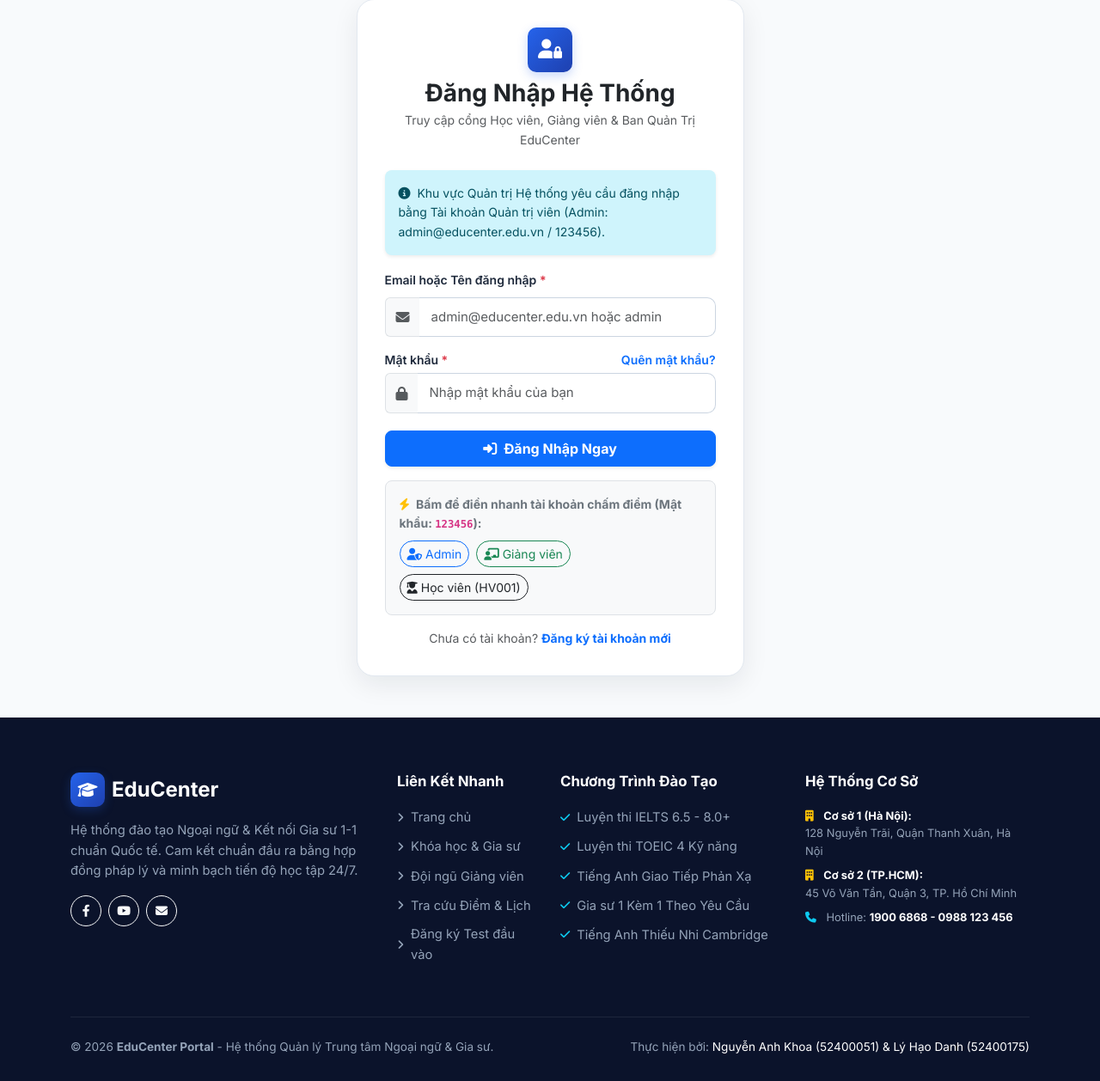
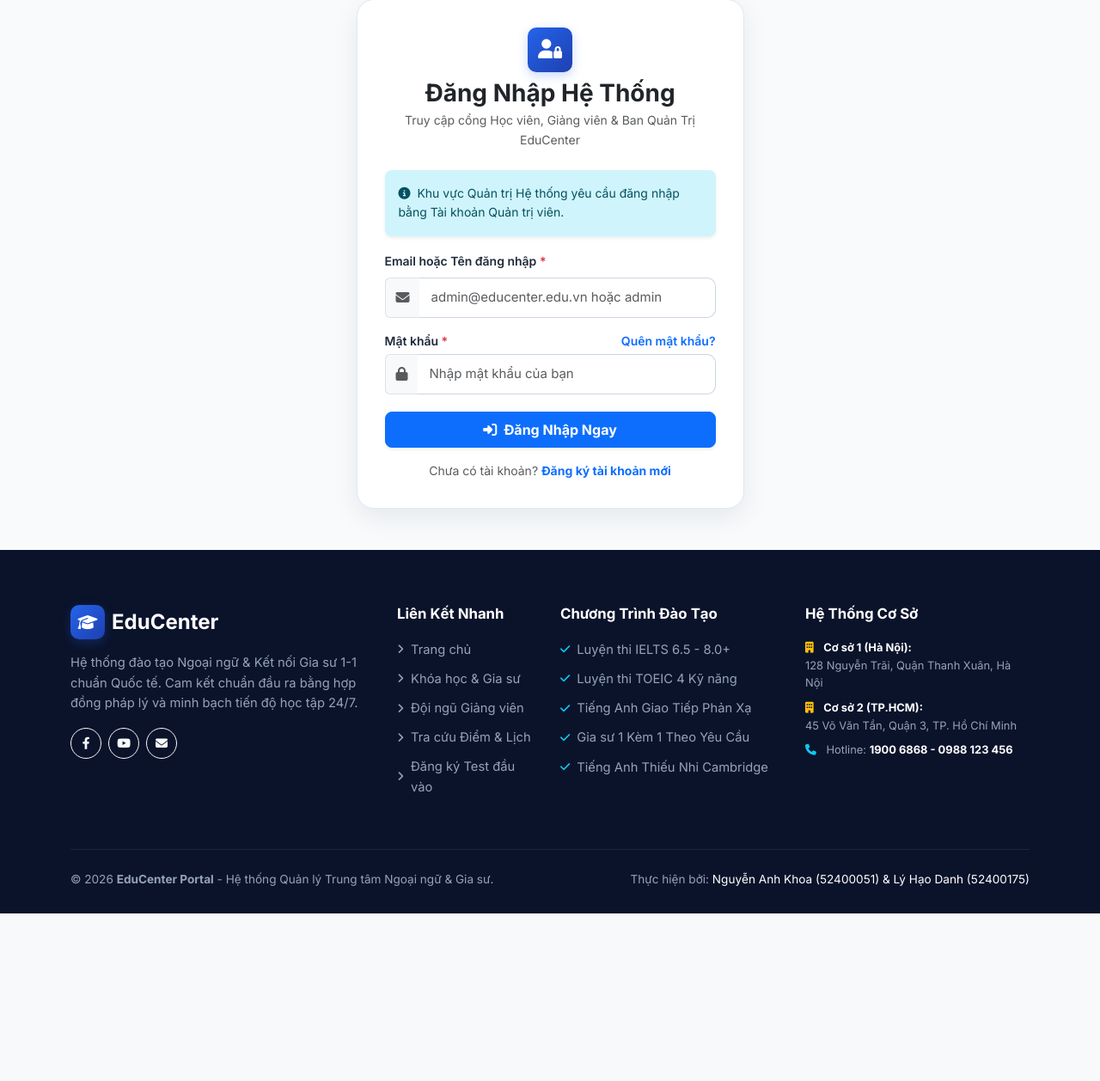
Before and after one commit to NguyenAnhKhoa-ctrl/Language-Center-Websites, a PHP site: the page made by login.php in a window 1280 px wide. Shown: the part 207-1465 px from the top of the page at 86% size. After the commit the page ends 1270 px from the top, so only its background shows below. Run offline with PHP 8.4, Linux system fonts and the light colour scheme.

Commit message:
style(login): remove preset quick-login buttons from login form

```diff
--- a/login.php
+++ b/login.php
@@ -45,7 +45,7 @@ if (isset($_GET['reset_success'])) {
     $infoBanner = 'Đặt lại mật khẩu thành công! Vui lòng đăng nhập lại bằng mật khẩu mới.';
 }
 if (isset($_GET['auth_required'])) {
-    $infoBanner = 'Khu vực Quản trị Hệ thống yêu cầu đăng nhập bằng Tài khoản Quản trị viên (Admin: admin@educenter.edu.vn / 123456).';
+    $infoBanner = 'Khu vực Quản trị Hệ thống yêu cầu đăng nhập bằng Tài khoản Quản trị viên.';
 }
 
 if ($_SERVER['REQUEST_METHOD'] === 'POST') {
@@ -185,33 +185,6 @@ require_once __DIR__ . '/includes/header.php';
                         </div>
                     </form>
 
-                    <!-- Hộp chọn nhanh tài khoản mẫu phục vụ Giảng viên chấm điểm -->
-                    <div class="p-3 rounded-3 bg-light border mb-3">
-                        <div class="small fw-bold text-secondary mb-2">
-                            <i class="fa-solid fa-bolt text-warning me-1"></i> Bấm để điền nhanh tài khoản chấm điểm (Mật khẩu: <code>123456</code>):
-                        </div>
-                        <div class="d-flex flex-wrap gap-2">
-                            <button type="button"
-                                    class="btn btn-sm btn-outline-primary rounded-pill quick-login-fill"
-                                    data-user="admin@educenter.edu.vn"
-                                    data-pass="123456">
-                                <i class="fa-solid fa-user-shield me-1"></i>Admin
-                            </button>
-                            <button type="button"
-                                    class="btn btn-sm btn-outline-success rounded-pill quick-login-fill"
-                                    data-user="thaomy.ielts@educenter.edu.vn"
-                                    data-pass="123456">
-                                <i class="fa-solid fa-chalkboard-user me-1"></i>Giảng viên
-                            </button>
-                            <button type="button"
-                                    class="btn btn-sm btn-outline-dark rounded-pill quick-login-fill"
-                                    data-user="nguyenvanan@gmail.com"
-                                    data-pass="123456">
-                                <i class="fa-solid fa-user-graduate me-1"></i>Học viên (HV001)
-                            </button>
-                        </div>
-                    </div>
-
                     <div class="text-center small text-muted">
                         Chưa có tài khoản?
                         <a href="signup.php" class="fw-bold text-primary">Đăng ký tài khoản mới</a>
@@ -222,15 +195,4 @@ require_once __DIR__ . '/includes/header.php';
     </div>
 </section>
 
-<script>
-document.addEventListener('DOMContentLoaded', function () {
-    document.querySelectorAll('.quick-login-fill').forEach(function (btn) {
-        btn.addEventListener('click', function () {
-            document.getElementById('loginIdentifier').value = this.getAttribute('data-user');
-            document.getElementById('loginPassword').value = this.getAttribute('data-pass');
-        });
-    });
-});
-</script>
-
 <?php require_once __DIR__ . '/includes/footer.php'; ?>
```
